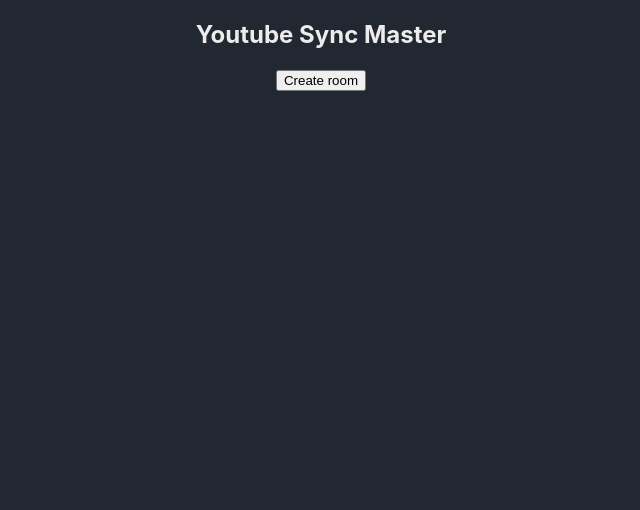
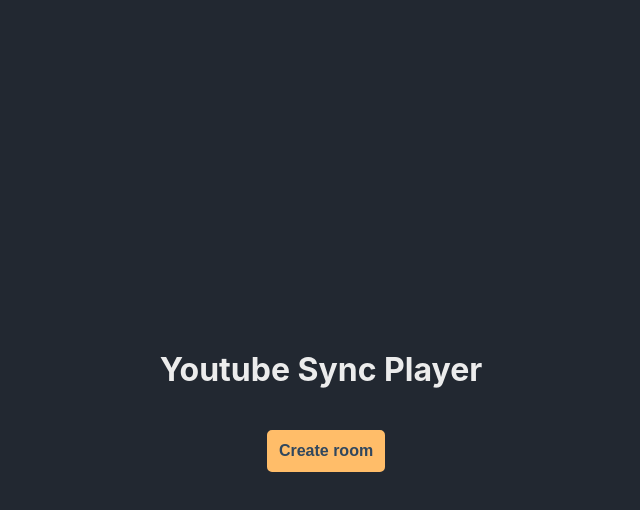
Before and after one commit to SrivatsanV/youtube-sync-player, a React (Create React App) app: page / in a window 1280 px wide. Shown: the top 510 px of the page, without its empty margins (319-959 px from the left). Built offline with nearby package versions, Linux system fonts and the light colour scheme.

Commit message:
Homepage styles added

```diff
--- a/src/components/CreateRooms.js
+++ b/src/components/CreateRooms.js
@@ -1,5 +1,6 @@
 import React from 'react';
 import { v1 } from 'uuid';
+import { Container, Grid, Box } from '@material-ui/core';
 
 export default function CreateRooms(props) {
   function create() {
@@ -8,9 +9,20 @@
   }
 
   return (
-    <>
-      <h2>Youtube Sync Master</h2>
-      <button onClick={create}>Create room</button>
-    </>
+    <Box
+      display="flex"
+      justifyContent="center"
+      alignItems="center"
+      style={{
+        height: '100vh',
+      }}
+    >
+      <div>
+        <h1 id="title">Youtube Sync Player</h1>
+        <button onClick={create} id="create-button">
+          Create room
+        </button>
+      </div>
+    </Box>
   );
 }
--- a/src/components/Room.js
+++ b/src/components/Room.js
@@ -1,6 +1,6 @@
 import React, { useEffect, useState, useRef } from 'react';
 import io from 'socket.io-client';
-import { Container, Grid, Box, TextField } from '@material-ui/core';
+import { Container, Grid, Box } from '@material-ui/core';
 import Messages from '../Messages/Messages';
 import MessageForm from '../MessageForm/MessageForm';
 
@@ -237,7 +237,11 @@
             />
 
             <input id="submit-button" type="submit" value="Submit" />
-            {error ? <p style={{ color: '#ffbd69' }}>Re-enter name</p> : <></>}
+            {error ? (
+              <p style={{ color: '#ffbd69' }}>Re-enter name</p>
+            ) : (
+              <p style={{ color: '#222831' }}>Nothing</p>
+            )}
           </form>
         </div>
       </Box>
--- a/src/components/style.css
+++ b/src/components/style.css
@@ -43,7 +43,8 @@
   font-weight: bold;
 }
 
-#submit-button {
+#submit-button,
+#create-button {
   text-decoration: none;
   margin: 20px 0 0 10px;
   padding: 10px;
@@ -54,4 +55,14 @@
   color: #30475e;
   display: inline-block;
   font-weight: bold;
+  transition: 0.5s;
+  outline: none;
 }
+
+#create-button:hover,
+#submit-button:hover {
+  cursor: pointer;
+  background-color: #30475e;
+  border: 2px solid #30475e;
+  color: #ffbd69;
+}
```
